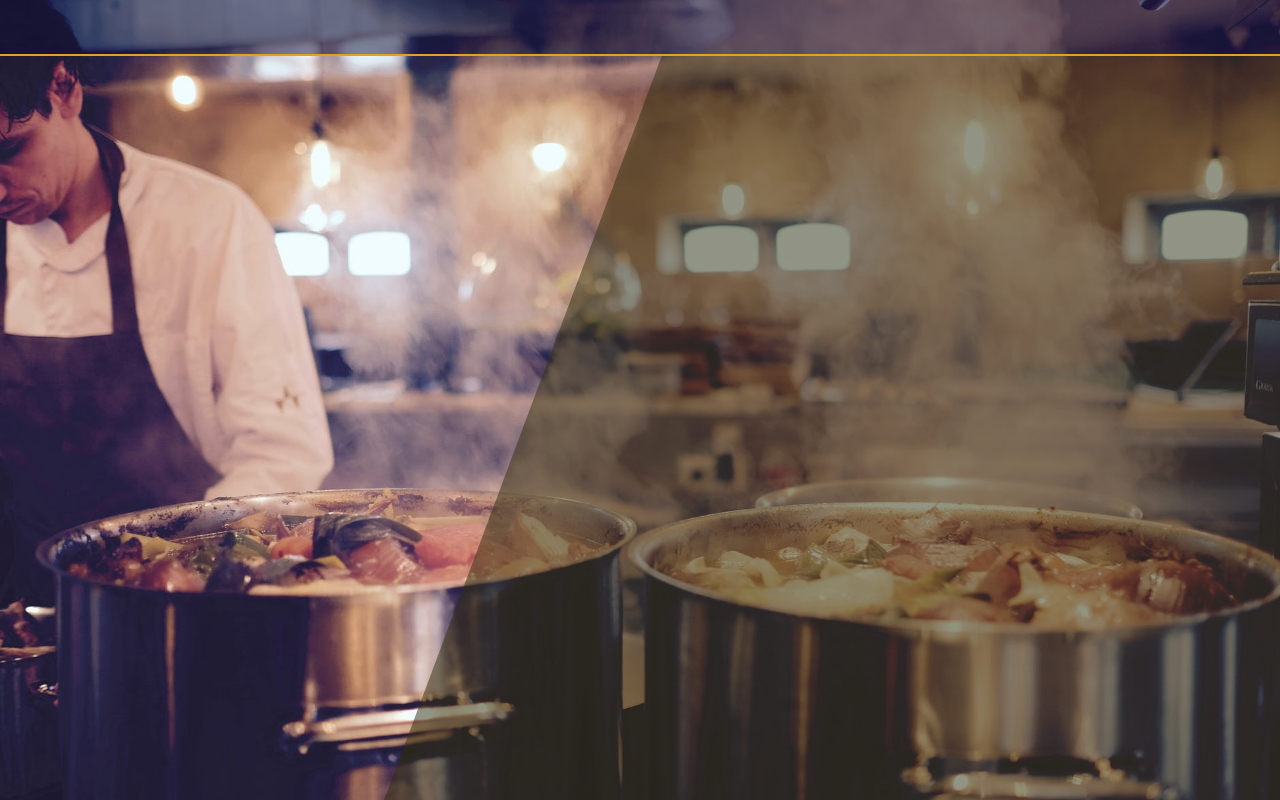
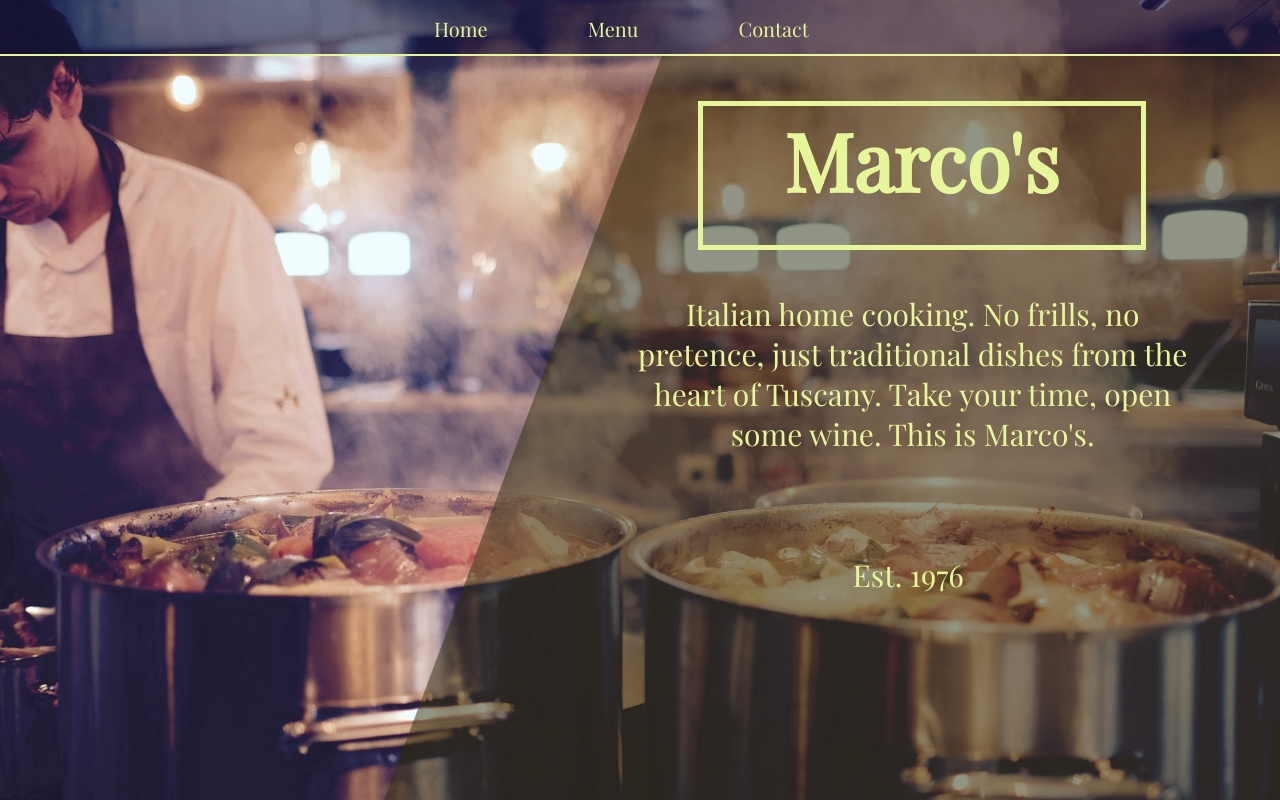
Before and after one commit to tblackmore0/restaurant-site, a plain HTML site: page index.html in a window 1280 px wide. Drawn offline with nearby package versions, Linux system fonts and the light colour scheme.

Commit message:
Finished styling of home page

```diff
--- a/index.html
+++ b/index.html
@@ -5,6 +5,8 @@
     <meta name="viewport" content="width=device-width, initial-scale=1.0">
     <script src="./main.js" defer></script>
     <link rel="stylesheet" href="./styles.css">
+    <link rel="preconnect" href="https://fonts.gstatic.com">
+    <link href="https://fonts.googleapis.com/css2?family=Playfair+Display&display=swap" rel="stylesheet">
     <title>Document</title>
 </head>
 
--- a/main.js
+++ b/main.js
@@ -1 +1 @@
-(()=>{"use strict";!function(){let e=document.getElementById("content"),t=document.createElement("div"),n=document.createElement("div"),a=document.createElement("div");t.className="navBar",n.className="main",a.className="textBox",e.appendChild(t),e.appendChild(n),n.appendChild(a)}()})();
+(()=>{"use strict";!function(){let e=document.getElementById("content"),a=document.createElement("nav"),t=document.createElement("div"),n=document.createElement("div"),d=document.createElement("h1"),c=document.createElement("p"),m=document.createElement("p"),o=document.createTextNode("Marco's"),l=document.createTextNode("Italian home cooking. No frills, no pretence,\n        just traditional dishes from the heart of Tuscany. Take your time, open some wine. \n        This is Marco's."),i=document.createTextNode("Est. 1976"),p=document.createElement("div"),s=document.createElement("a"),r=document.createElement("a"),h=document.createElement("a"),u=document.createTextNode("Home"),C=document.createTextNode("Menu"),N=document.createTextNode("Contact");s.href="",r.href="",h.href="",a.className="navBar",p.className="navMenu",s.className="navLink",r.className="navLink",h.className="navLink",t.className="main",n.className="textBox",d.className="homeTitle",c.className="homeBody",m.className="est",s.appendChild(u),r.appendChild(C),h.appendChild(N),e.appendChild(a),e.appendChild(t),t.appendChild(n),n.appendChild(d),n.appendChild(c),n.appendChild(m),d.appendChild(o),c.appendChild(l),m.appendChild(i),a.appendChild(p),p.appendChild(s),p.appendChild(r),p.appendChild(h)}()})();
--- a/styles.css
+++ b/styles.css
@@ -3,6 +3,8 @@
     margin: 0;
     height: 100%;
     width: 100%;
+    max-width: 100%;
+    overflow-x: hidden;
 }
 
 #content {
@@ -24,16 +26,98 @@
         position: absolute;
         z-index: 2;
         clip-path: polygon(31% 0, 100% 0, 100% 100%, 0 100%);
+        animation: 1s ease-out 0s 1 slideInFromLeft;
+        display: flex;
+        flex-direction: column;
+        overflow: hidden;
     }
+
+        .homeTitle {
+            font-family: 'Playfair Display', serif;
+            font-size: 80px;
+            color:  rgb(231, 245, 155);
+            text-align: center;
+            justify-content: center;
+            text-justify: center;
+            margin-top: 5%;
+            height: 20%;
+            width: 50%;
+            margin-left: 35%;
+            border: 5px solid rgb(231, 245, 155);
+            overflow: hidden;
+        }
+
+
+        .homeBody {
+            font-family: 'Playfair Display', serif;
+            font-size: 30px;
+            color: rgb(231, 245, 155);
+            text-align: center;
+            align-items: center;
+            padding-left: 28%;
+            padding-right: 10%;
+            height: 35%;
+            padding-top: 5%;
+            overflow: hidden;
+
+        }
+
+        .est {
+            font-family: 'Playfair Display', serif;
+            font-size: 30px;
+            color: rgb(231, 245, 155);
+            text-align: center;
+            align-items: center;
+            padding-left: 32%;
+            padding-right: 15%;
+            padding-top: 5%;
+            height: 20%;
+            overflow: hidden;
+
+        }
+
+    @keyframes slideInFromLeft {
+        0% {
+          transform: translateX(100%);
+        }
+        100% {
+          transform: translateX(0);
+        }
+      }
 
 
 .navBar {
-    border-bottom: 2px solid goldenrod;
+    border-bottom: 2px solid rgb(231, 245, 155);
     background-color:rgba(12, 12, 51, 0.5);
     width: 100%;
     height: 7%;
     display: flex;
+    justify-content: center;
+    overflow: hidden;
+    max-height: 100%;
 }
+
+    .navMenu {
+        display: flex;
+        width: 40%;
+        height: 100%;
+        overflow: hidden;
+        max-height: 100%;
+    }
+
+        .navLink {
+            overflow: hidden;
+            max-height: 100%;
+            color:  rgb(231, 245, 155);
+            height: fit-content;
+            width: fit-content;
+            margin-right: 50px;
+            margin-left: 50px;
+            margin-top: 15px;
+            text-decoration: none;
+            font-family: 'Playfair Display', serif;
+            font-size: 20px;
+        }
 
 /*
 .footer {
@@ -43,3 +127,4 @@
     height: 4%;
     display: flex;
 }
+*/
```
